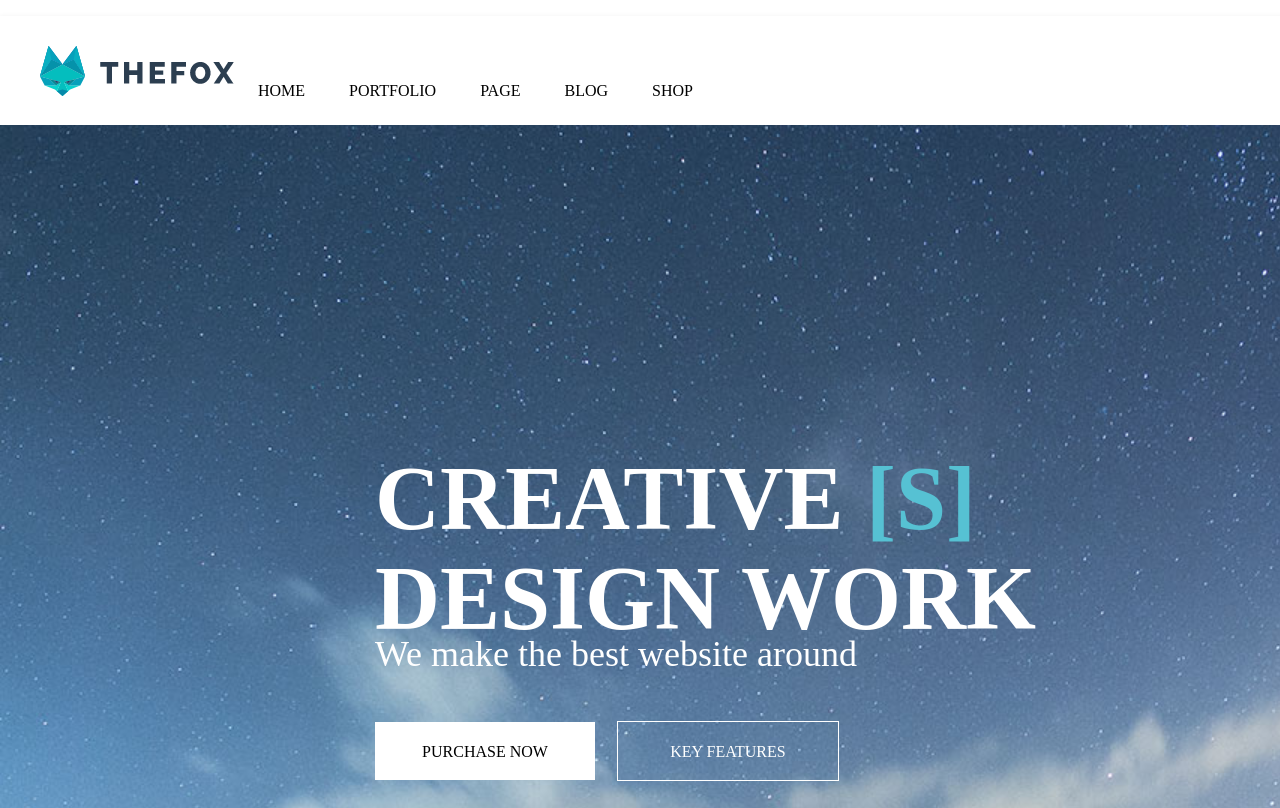
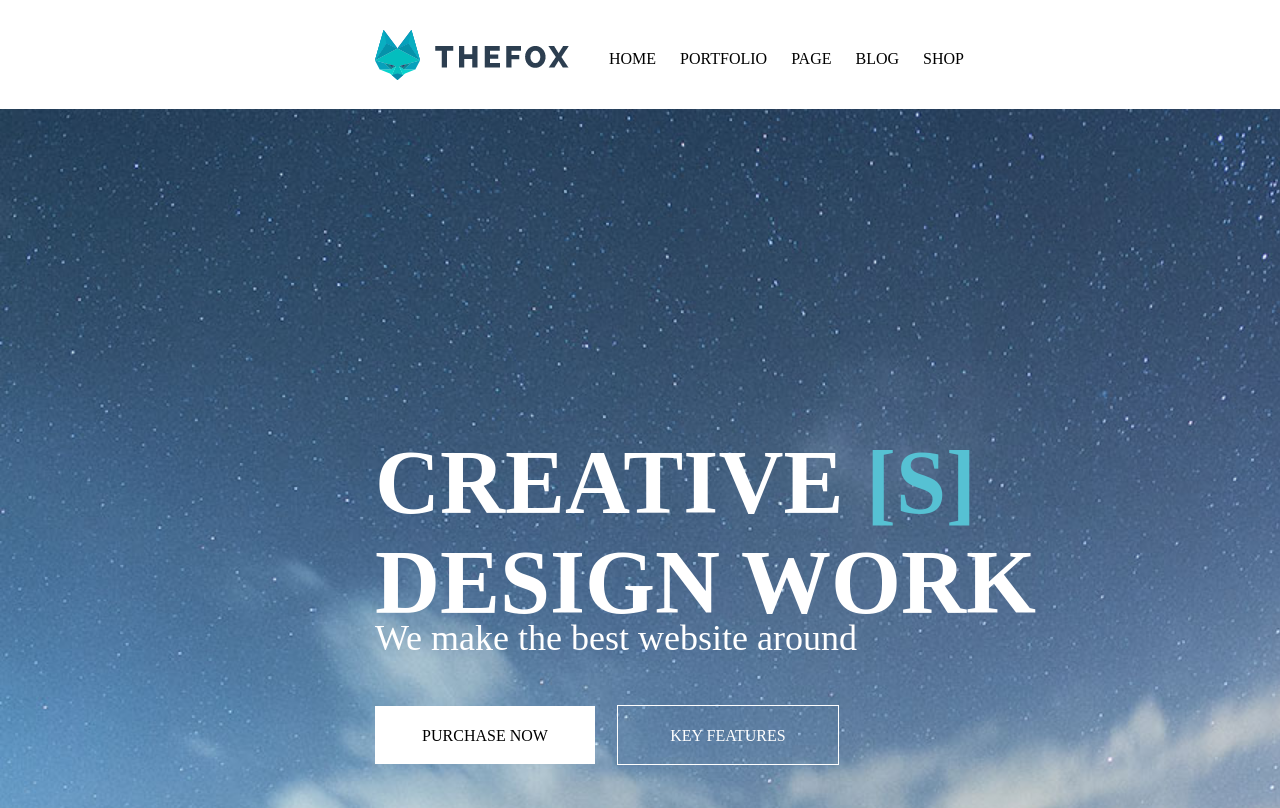
Before and after one commit to toderesa97/Layouting_sites, a plain HTML site: page index.html in a window 1280 px wide. Shown: the top 808 px of the page. Drawn offline with Linux system fonts and the light colour scheme.

Commit message:
Fixed nav

```diff
--- a/assets/css/styles.css
+++ b/assets/css/styles.css
@@ -1,17 +1,19 @@
 nav {
+    position: relative;
     background-color: #ffffff;
     box-shadow: 0px 0px 5px 0px rgba(0, 0, 0, 0.05);
     width: 1920px;
     height: 109px;
+
 }
 
 nav ul li {
     display: inline-block;
-    margin: 20px;
+    margin-right: 20px;
 }
 
 nav ul li a {
-   text-decoration: none;
+    text-decoration: none;
     color: black;
 
 }
@@ -22,12 +24,15 @@ nav ul li a:hover {
 }
 
 nav ul {
-    top: 50px;
+    position: absolute;
+    margin-top: 50px;
     list-style: none;
+    display: inline-block;
 }
 
 .logo_fox {
     margin-top: 30px;
+    margin-left: 375px;
 }
 
 header {
--- a/index.html
+++ b/index.html
@@ -20,9 +20,9 @@
         <!-- Add your site or application content here -->
         <div class="wrapper">
             <nav>
+                <img class="logo_fox" src="assets/img/Logotipo%20de%20The%20Fox.png" alt="Logo of company, a fox">
+                <ul class="menu">
 
-                <ul class="menu">
-                   <img class="logo_fox" src="assets/img/Logotipo%20de%20The%20Fox.png" alt="Logo of company, a fox">
                     <li><a href="#">HOME</a></li>
                     <li><a href="#">PORTFOLIO</a></li>
                     <li><a href="#">PAGE</a></li>
```
